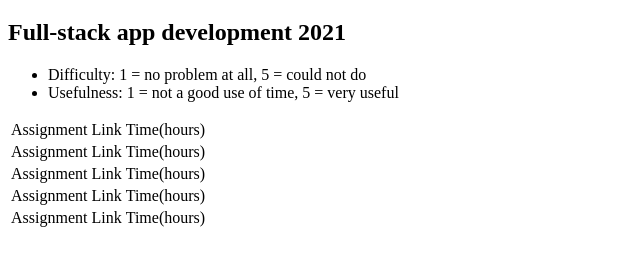
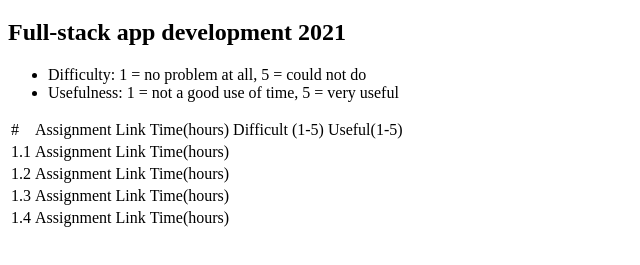
Before and after one commit to flowang-bewell/Assignment, a plain HTML site: page index.html in a window 1280 px wide. Shown: the part 61-326 px from the top of the page, without its empty margins (0-640 px from the left). Drawn offline with Linux system fonts and the light colour scheme.

Commit message:
Update index.html

```diff
--- a/index.html
+++ b/index.html
@@ -13,26 +13,33 @@
     <table>
       <thead>
         <tr>
+            <td>#</td>
+            <td>Assignment</td>
+            <td>Link</td>
+            <td>Time(hours)</td>
+            <td>Difficult (1-5)</td>
+            <td>Useful(1-5)</td>
+        </tr>
+      </thead>
+      <tbody>
+        <tr>
+            <td>1.1</td>
             <td>Assignment</td>
             <td>Link</td>
             <td>Time(hours)</td>
         </tr>
-      </thead>
-      <tbody>
-        <tr>
-            <td>Assignment</td>
-            <td>Link</td>
-            <td>Time(hours)</td>
-        </tr>
+            <td>1.2</td>
             <td>Assignment</td>
             <td>Link</td>
             <td>Time(hours)</td>
         <tr>
+            <td>1.3</td>
             <td>Assignment</td>
             <td>Link</td>
             <td>Time(hours)</td>
         </tr>
         <tr>
+            <td>1.4</td>
             <td>Assignment</td>
             <td>Link</td>
             <td>Time(hours)</td>
```
